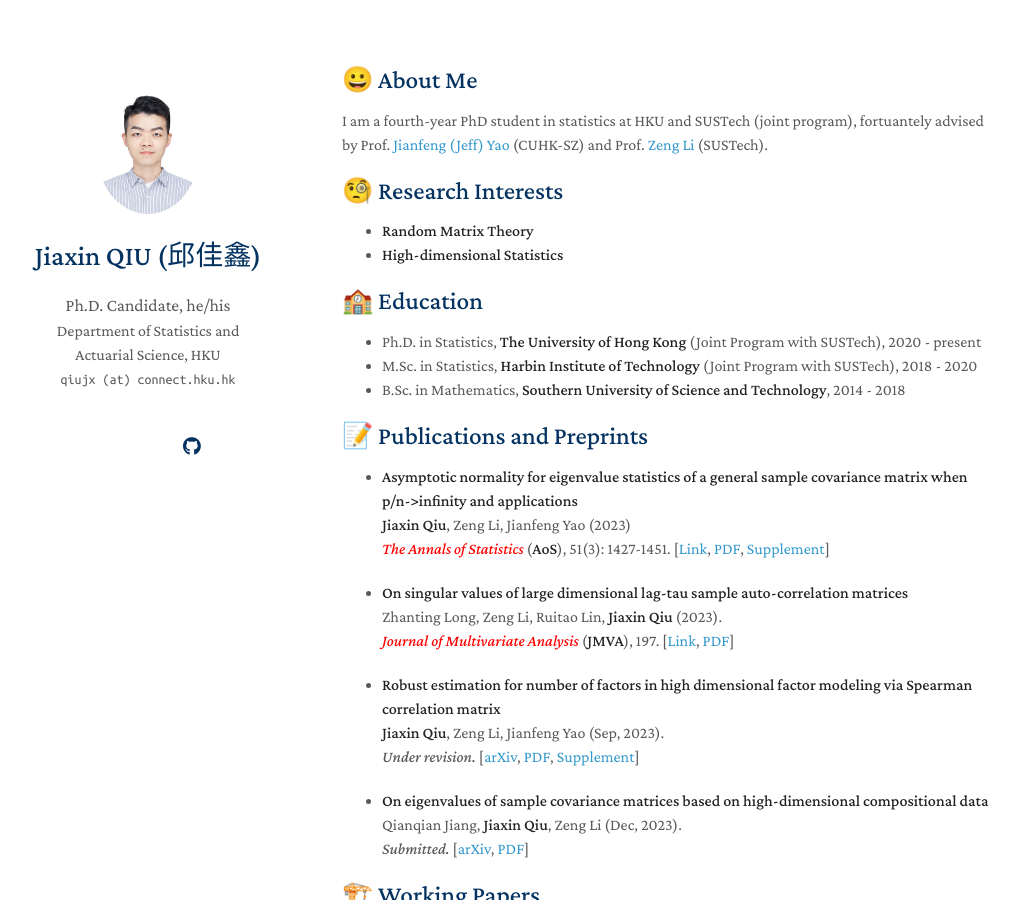
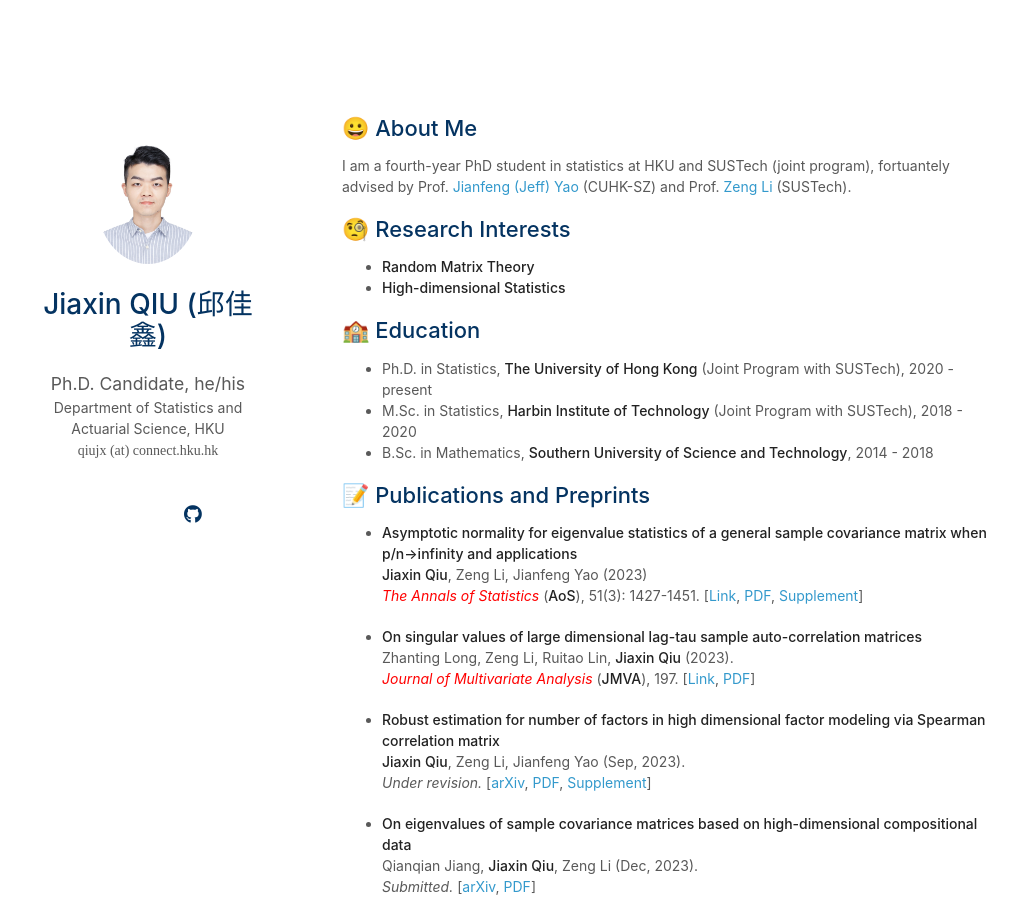
Before and after one commit to jxqiu77/jxqiu77.github.io, a Jekyll site: the page built from index.md, in a window 1280 px wide and 900 px high. Shown: the whole window, without its empty margins (128-1147 px from the left). Built offline with Jekyll 4.4.1, drawn with Linux system fonts in a browser that asks for light colours; nearby versions of some CDN libraries; a style sheet for code colours, icons or effects is not loaded; our own code applies the rules of GitHub Pages for plain Markdown files.

Commit message:
Update _config.yml

```diff
--- a/_config.yml
+++ b/_config.yml
@@ -37,8 +37,8 @@
 
 # Font
 # You can use this option to choose between Serif or Sans Serif fonts.
-font: "Serif"
-# font: "Sans Serif"
+# font: "Serif"
+font: "Sans Serif"
 
 # Google Analytics ID
 # Please remove this if you don't use Google Analytics
```
